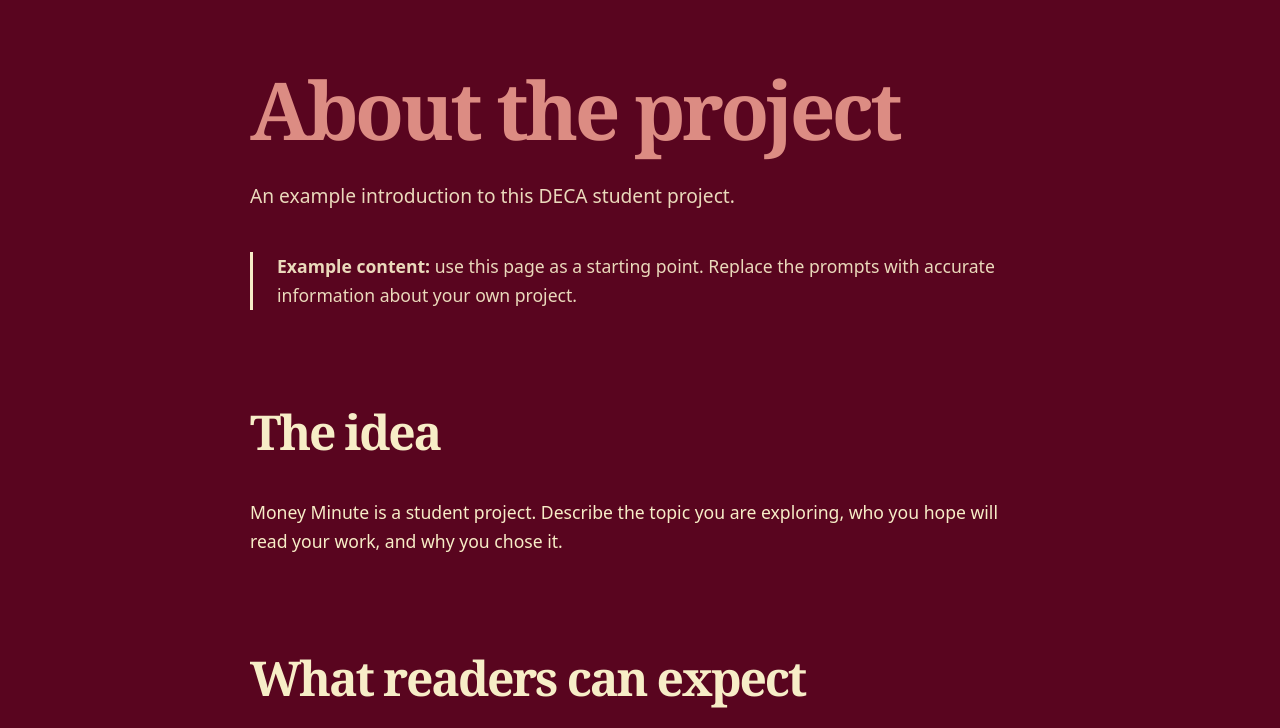
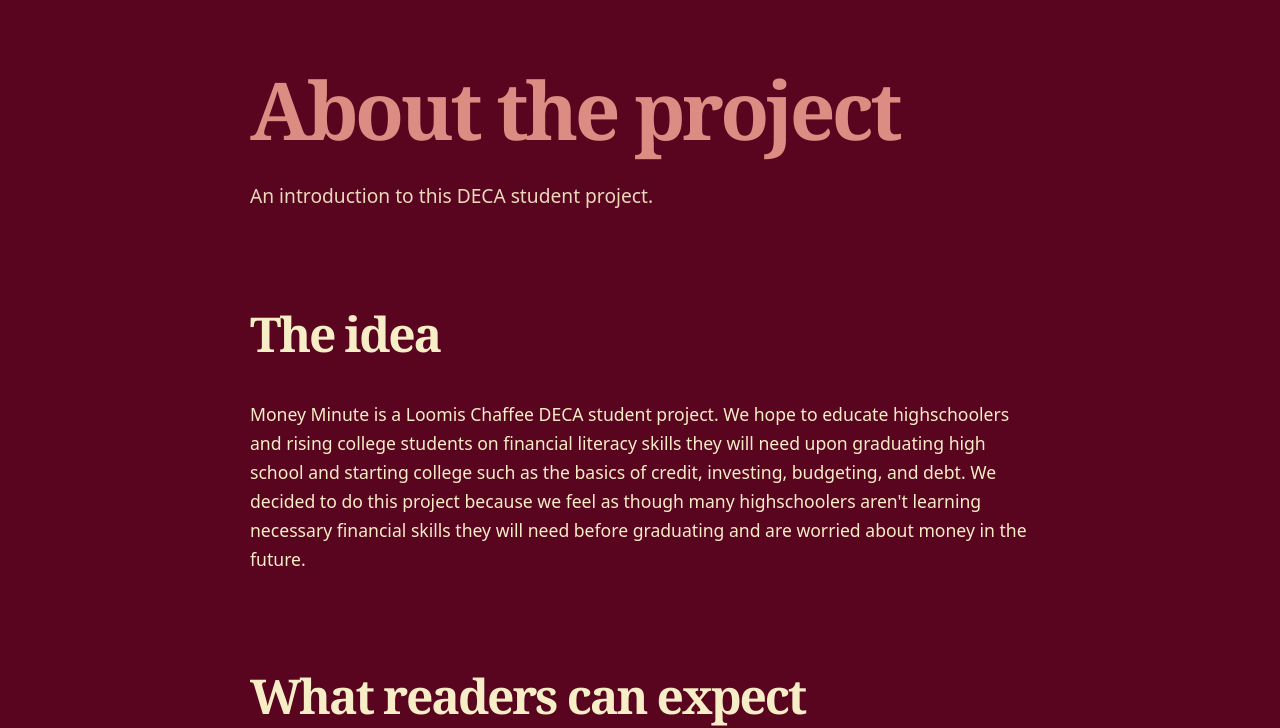
Before and after one commit to MonadicTrie/www.money-minute.com, an Eleventy site: page src/pages/about.md in a window 1280 px wide. Shown: the part 83-811 px from the top of the page. Built offline with nearby package versions, Linux system fonts and the light colour scheme; Eleventy itself is replaced by a stand-in of ours; files that its build step writes are made by us from their sources.

Commit message:
Update Pages “about”

```diff
--- a/src/pages/about.md
+++ b/src/pages/about.md
@@ -1,12 +1,11 @@
 ---
 title: About the project
-description: An example introduction to this DECA student project.
+description: An introduction to this DECA student project.
 ---
-> **Example content:** use this page as a starting point. Replace the prompts with accurate information about your own project.
 
 ## The idea
 
-Money Minute is a student project. Describe the topic you are exploring, who you hope will read your work, and why you chose it.
+Money Minute is a Loomis Chaffee DECA student project. We hope to educate highschoolers and rising college students on financial literacy skills they will need upon graduating high school and starting college such as the basics of credit, investing, budgeting, and debt. We decided to do this project because we feel as though many highschoolers aren't learning necessary financial skills they will need before graduating and are worried about money in the future.
 
 ## What readers can expect
 
```
